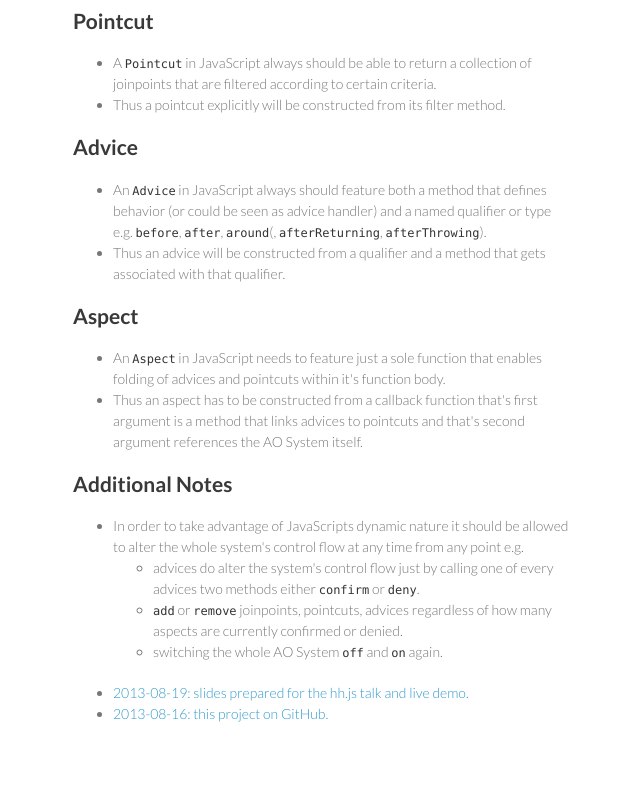
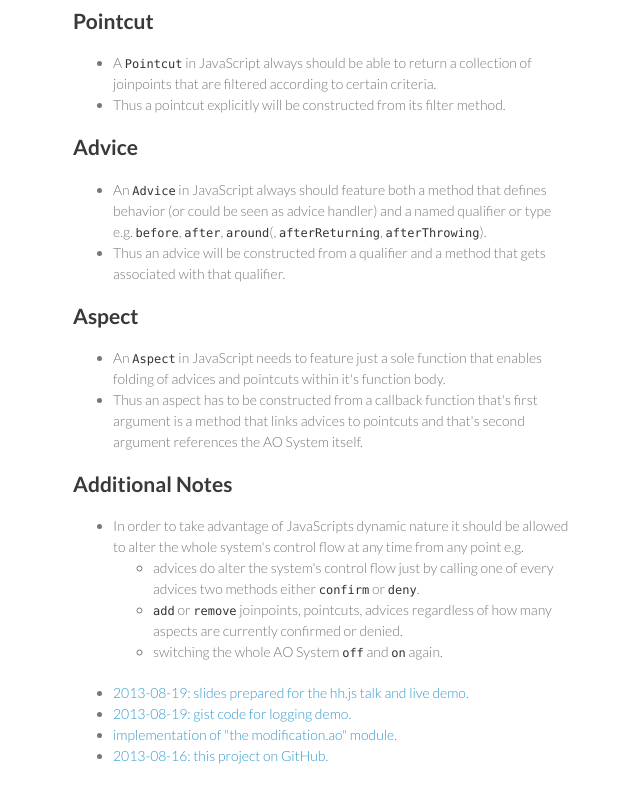
Before and after one commit to petsel/javascript-method-modification, a plain HTML site: page index.html in a window 1280 px wide. Shown: the part 1607-2407 px from the top of the page, without its empty margins (497-1137 px from the left). Drawn offline with Linux system fonts and the light colour scheme.

Commit message:
2 more code references - 1 gist and  1 repository

```diff
--- a/index.html
+++ b/index.html
@@ -184,9 +184,16 @@
             <a href="./hh.js/2013-08-19/slides/index.html">2013-08-19: slides prepared for the hh.js talk and live demo.</a>
           </li>
           <li>
+            <a href="https://gist.github.com/petsel/5690543">2013-08-19: gist code for logging demo.</a>
+          </li>
+          <li>
+            <a href="https://github.com/petsel/composable/blob/master/src/modification/modification.ao.js">implementation of "the modification.ao" module.</a>
+          </li>
+          <li>
             <a href="https://github.com/petsel/javascript-method-modification">2013-08-16: this project on GitHub.</a>
           </li>
         </ul>
+
       </section>
       <footer>
         <p>This project is maintained by <a href="https://github.com/petsel">petsel</a></p>
```
